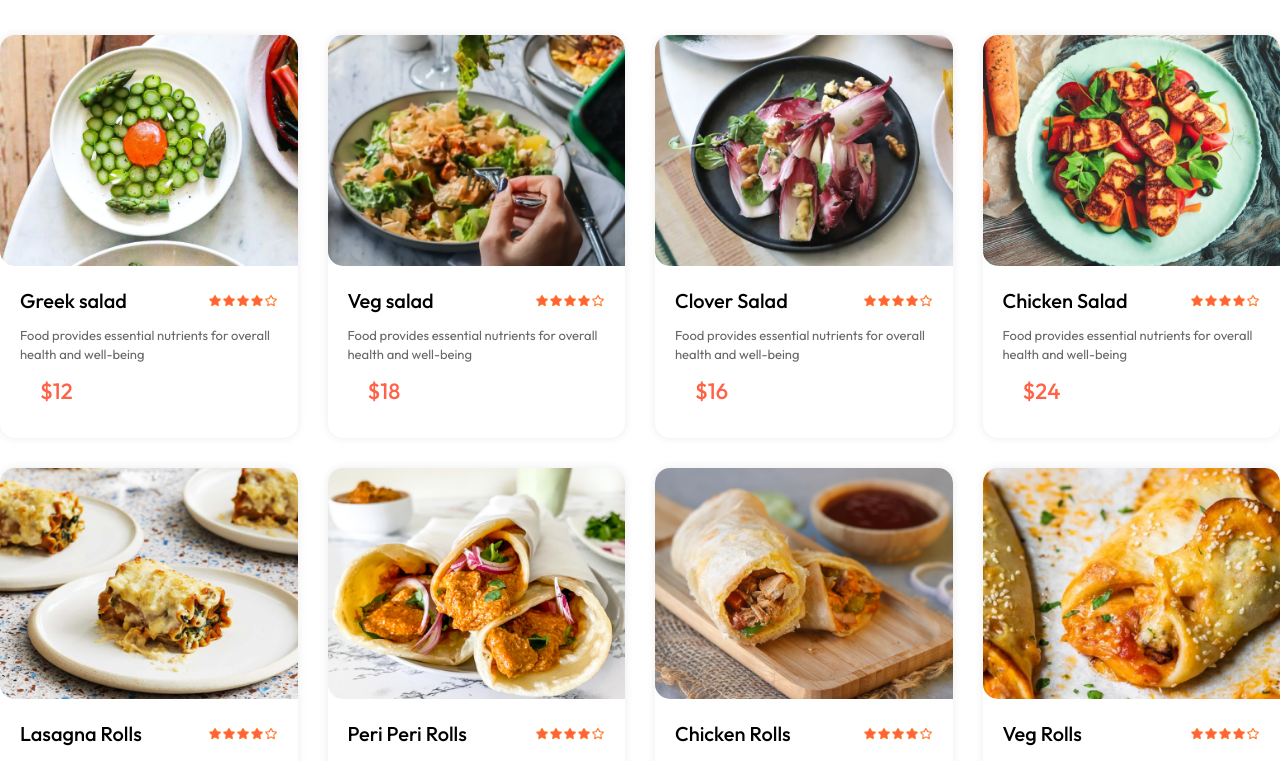
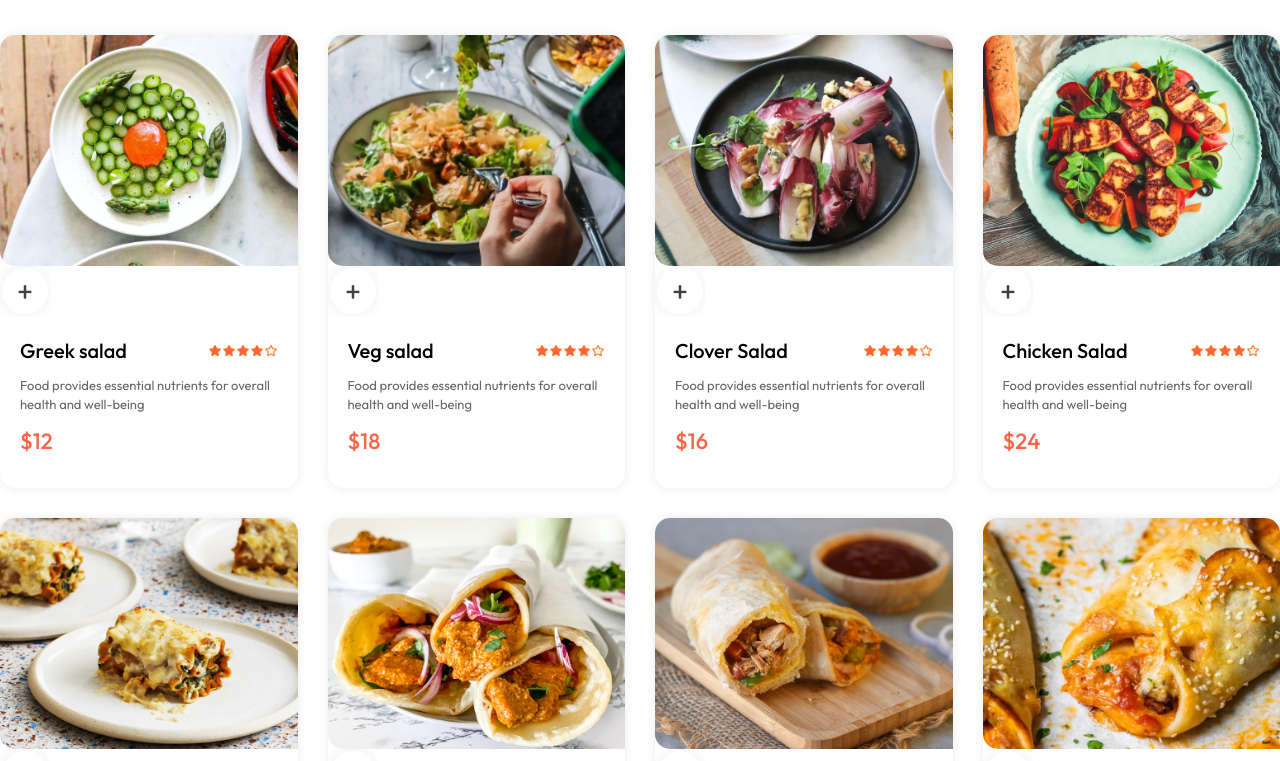
Before and after one commit to khoi0102/CusineCorner, a React (Vite) app in the folder frontend/: page / in a window 1280 px wide. Shown: the part 1050-1811 px from the top of the page. Built offline with nearby package versions, Linux system fonts and the light colour scheme.

Commit message:
update the add to cart button and rework the Food item css

```diff
--- a/frontend/src/components/FoodItem/FoodItem.css
+++ b/frontend/src/components/FoodItem/FoodItem.css
@@ -34,5 +34,5 @@
     color:tomato;
     font-size:22px;
     font-weight:500;
-    margin:10px 20px;
+    margin:10px 0px;
 }
--- a/frontend/src/components/FoodItem/FoodItem.jsx
+++ b/frontend/src/components/FoodItem/FoodItem.jsx
@@ -1,11 +1,19 @@
-import React from 'react';
+import React, {useState} from 'react';
 import './FoodItem.css'
 import {assets} from "../../assets/assets.js";
-function FoodItem({id,name,price,description,image}) {
+
+function FoodItem({id, name, price, description, image}) {
+    const [itemCount, setItemCount] = useState(0);
     return (
         <div className={'food-item'}>
             <div className="food-item-image-container">
                 <img className='food-item-image' src={image} alt=""/>
+                {!itemCount
+                    ? <img className="add" onClick={()=>setItemCount(prev=>prev+1)} src={assets.add_icon_white} alt=""/>
+                    : <div className="food-item-counter">
+
+                    </div>
+                }
             </div>
             <div className="food-item-info">
                 <div className="food-item-name-rating">
```
